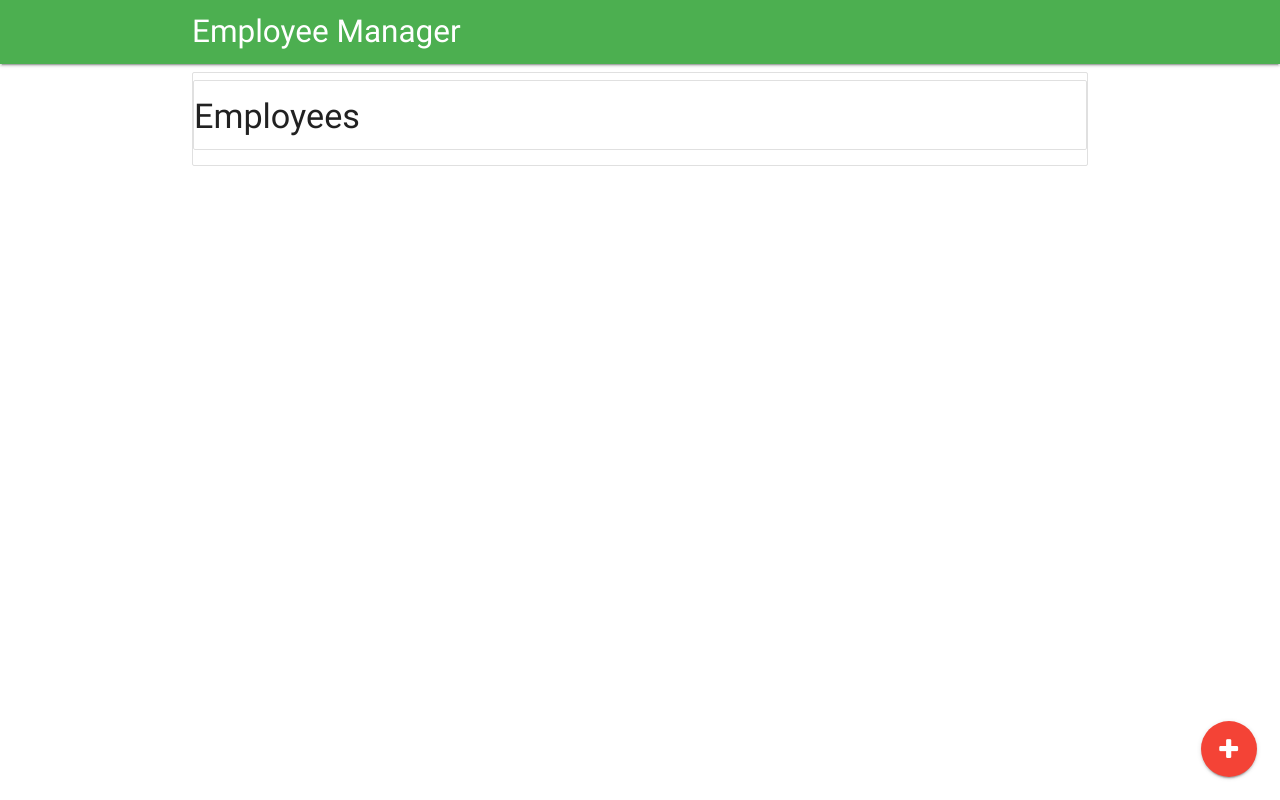
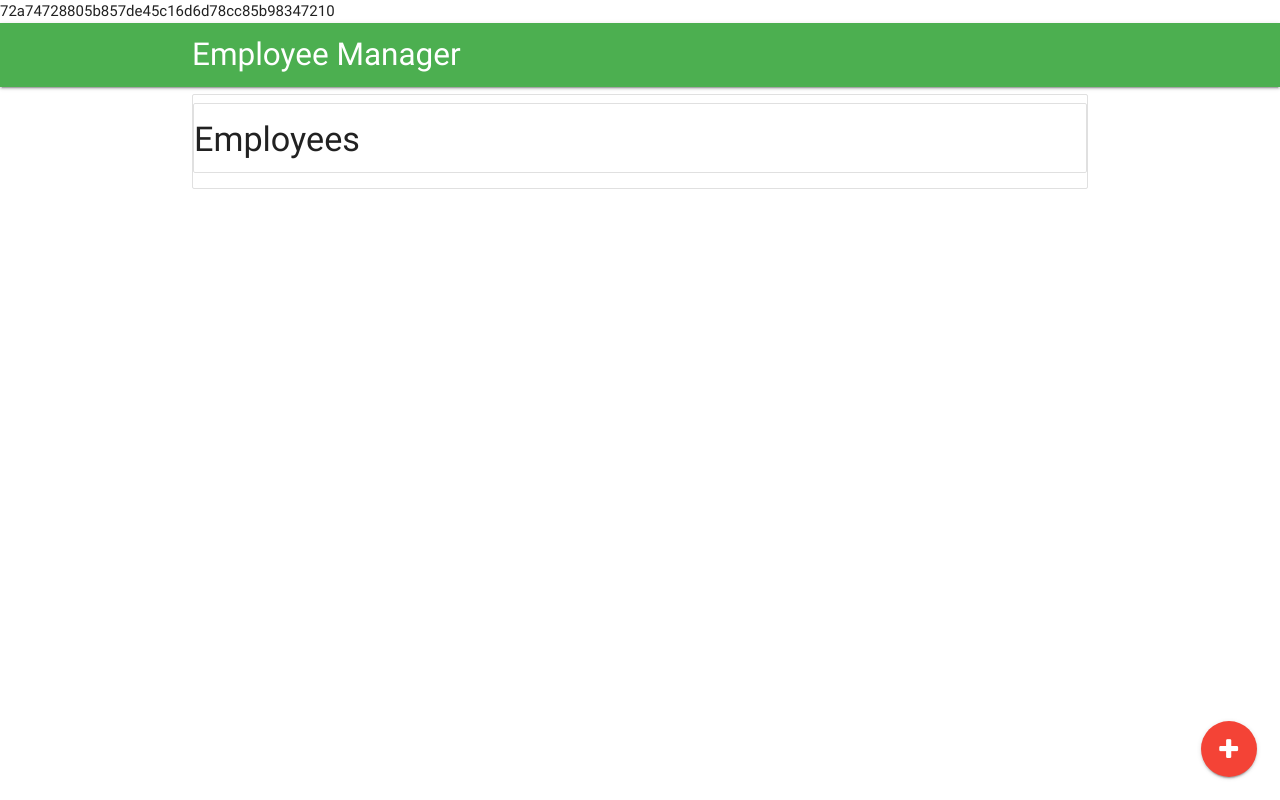
Before and after one commit to UjjalKar/Ujjalkar.github.io, a plain HTML site: page index.html in a window 1280 px wide. Drawn offline with nearby package versions, Linux system fonts and the light colour scheme; no server answers.

Commit message:
Update index.html

```diff
--- a/index.html
+++ b/index.html
@@ -1 +1 @@
-<!DOCTYPE html><html><head><meta charset=utf-8><meta name=viewport content="width=device-width,initial-scale=1"><link rel=stylesheet href=https://cdnjs.cloudflare.com/ajax/libs/materialize/0.100.2/css/materialize.min.css><link href=https://maxcdn.bootstrapcdn.com/font-awesome/4.7.0/css/font-awesome.min.css rel=stylesheet integrity=sha384-wvfXpqpZZVQGK6TAh5PVlGOfQNHSoD2xbE+QkPxCAFlNEevoEH3Sl0sibVcOQVnN crossorigin=anonymous><title>Employee Manager</title></head><body><div id=app></div><script src=https://code.jquery.com/jquery-3.2.1.js integrity="sha256-DZAnKJ/6XZ9si04Hgrsxu/8s717jcIzLy3oi35EouyE=" crossorigin=anonymous></script><script src=https://cdnjs.cloudflare.com/ajax/libs/materialize/0.100.2/js/materialize.min.js></script><script type=text/javascript src=/static/js/manifest.dcf9441029d647f65b10.js></script><script type=text/javascript src=/static/js/vendor.4e1918d9b370c25f01de.js></script><script type=text/javascript src=/static/js/app.cc0c56dd30c9372270e6.js></script></body></html>
+<!DOCTYPE html><html><head>72a74728805b857de45c16d6d78cc85b98347210<meta charset=utf-8><meta name=viewport content="width=device-width,initial-scale=1"><link rel=stylesheet href=https://cdnjs.cloudflare.com/ajax/libs/materialize/0.100.2/css/materialize.min.css><link href=https://maxcdn.bootstrapcdn.com/font-awesome/4.7.0/css/font-awesome.min.css rel=stylesheet integrity=sha384-wvfXpqpZZVQGK6TAh5PVlGOfQNHSoD2xbE+QkPxCAFlNEevoEH3Sl0sibVcOQVnN crossorigin=anonymous><title>Employee Manager</title></head><body><div id=app></div><script src=https://code.jquery.com/jquery-3.2.1.js integrity="sha256-DZAnKJ/6XZ9si04Hgrsxu/8s717jcIzLy3oi35EouyE=" crossorigin=anonymous></script><script src=https://cdnjs.cloudflare.com/ajax/libs/materialize/0.100.2/js/materialize.min.js></script><script type=text/javascript src=/static/js/manifest.dcf9441029d647f65b10.js></script><script type=text/javascript src=/static/js/vendor.4e1918d9b370c25f01de.js></script><script type=text/javascript src=/static/js/app.cc0c56dd30c9372270e6.js></script></body></html>
```
